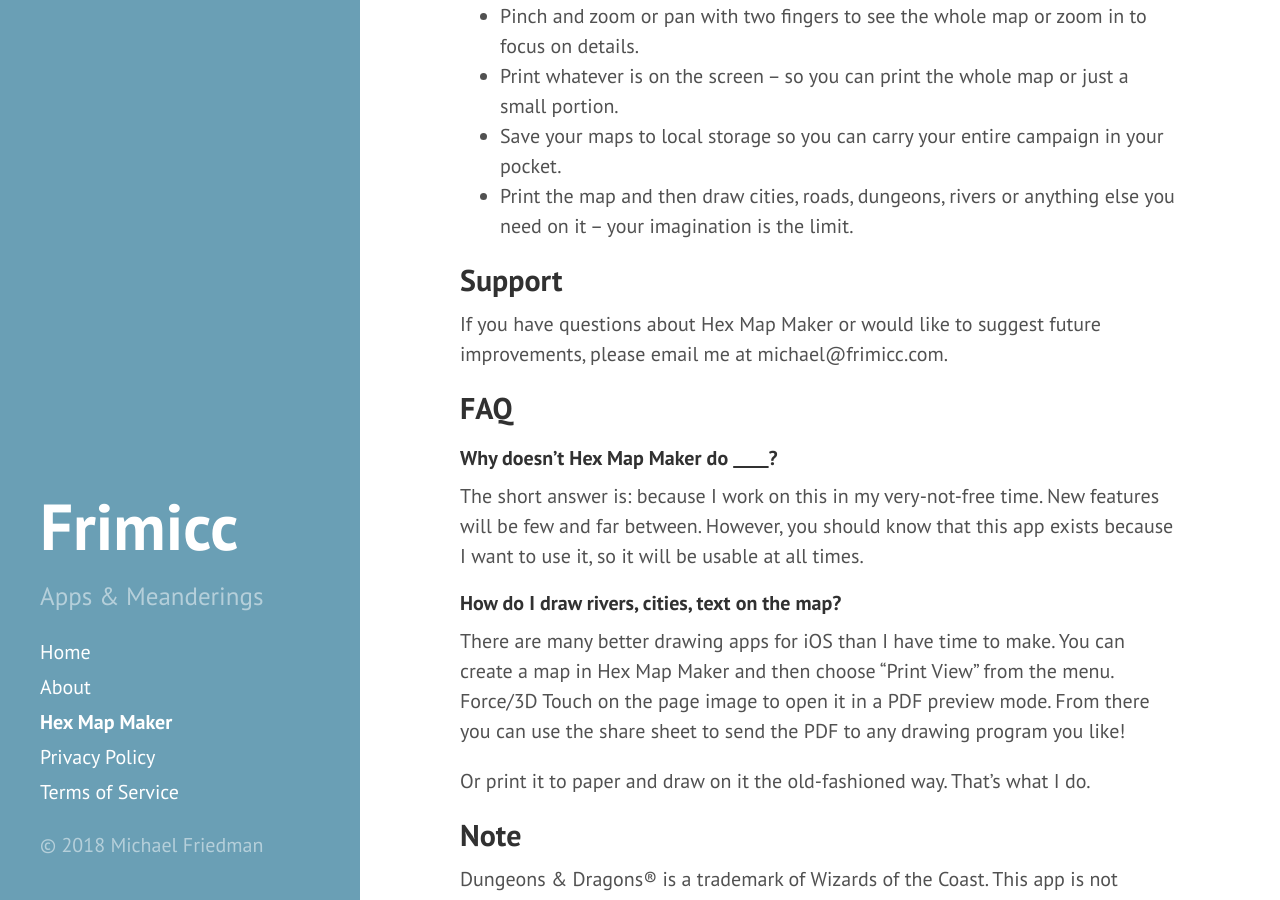
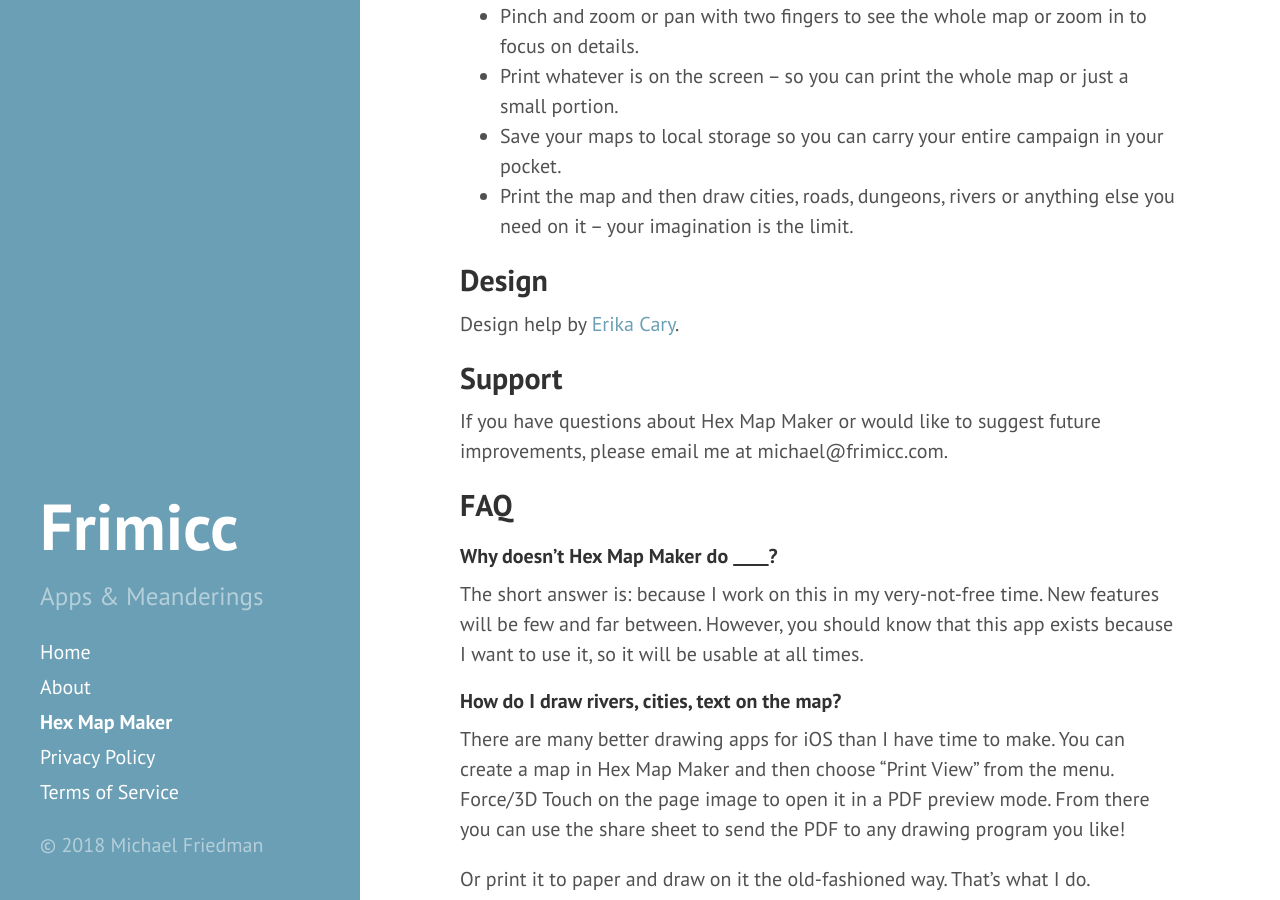
Before and after one commit to frimicc/frimicc.github.io, a Jekyll site: the page built from hexmapmaker.md, in a window 1280 px wide and 900 px high, scrolled down 1317 px. Built offline with Jekyll 4.4.1, drawn with Linux system fonts in a browser that asks for light colours.

Commit message:
Added design byline for Hex Map Maker.

```diff
--- a/hexmapmaker.md
+++ b/hexmapmaker.md
@@ -24,7 +24,8 @@ Change hex types or map size without losing your current map! (Though it will lo
 * Save your maps to local storage so you can carry your entire campaign in your pocket.
 * Print the map and then draw cities, roads, dungeons, rivers or anything else you need on it -- your imagination is the limit.
 
-
+## Design
+Design help by [Erika Cary](https://erikacary.com/).
 
 ## Support
 
```
